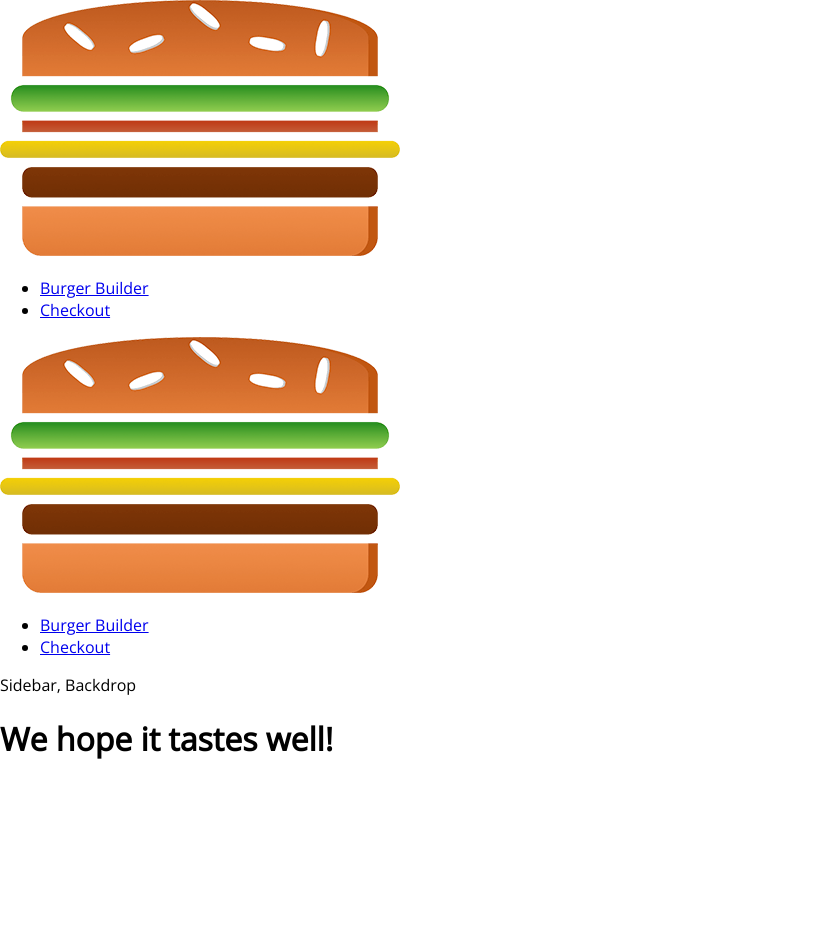
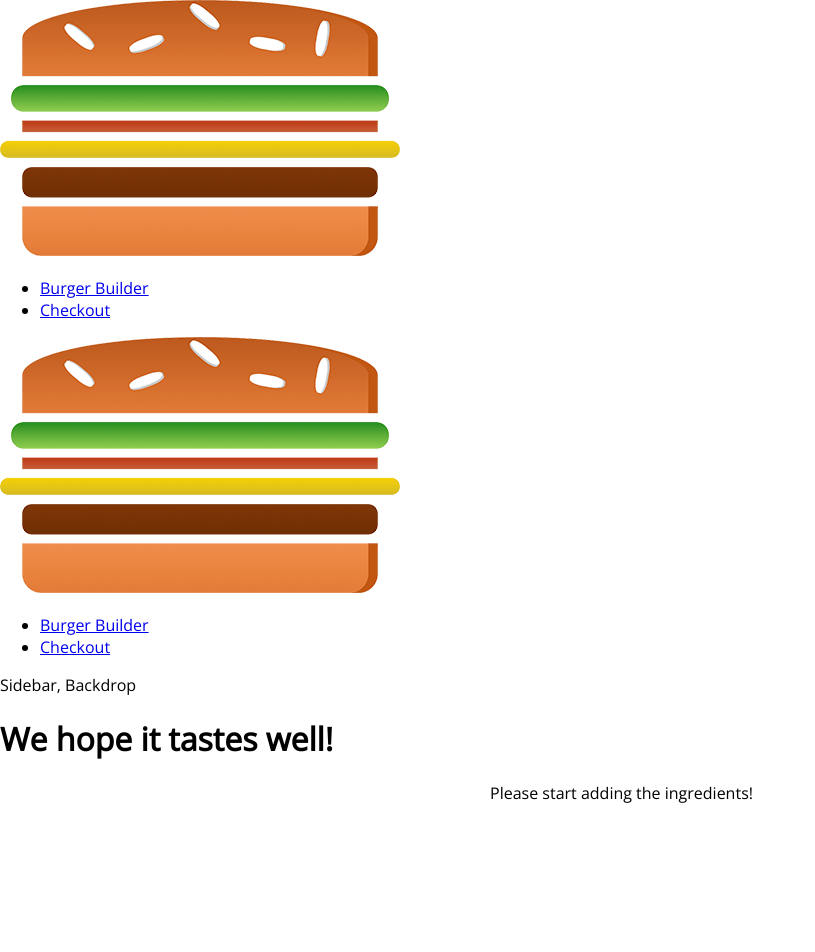
Before and after one commit to Arsainos/ReactBootcamp, a React app in the folder burgerbuilder/: page /checkout in a window 1280 px wide. Shown: the top 952 px of the page, without its empty margins (0-815 px from the left). Built offline with nearby package versions, Linux system fonts and the light colour scheme.

Commit message:
passing parameters with querystring

```diff
--- a/burgerbuilder/src/components/Order/CheckoutSummary/CheckoutSummary.js
+++ b/burgerbuilder/src/components/Order/CheckoutSummary/CheckoutSummary.js
@@ -13,12 +13,12 @@ const checkoutSummary = (props) => {
             </div>
             <Button
                 btnType="Danger"
-                clicked
+                clicked={props.checkoutCancelled}
             >
                 CANCEL</Button>
             <Button
                 btnType="Success"
-                clicked
+                clicked={props.checkoutContinued}
             >CONTINUE</Button>
         </div>
     );
--- a/burgerbuilder/src/containers/BurderBuilder/BurgerBuilder.js
+++ b/burgerbuilder/src/containers/BurderBuilder/BurgerBuilder.js
@@ -113,7 +113,15 @@ class BurgerBuilder extends Component {
             console.log(error);
         });
         */
-       this.props.history.push('/checkout');
+       const queryParams = [];
+       for (let i in this.state.ingredients) {
+           queryParams.push(encodeURIComponent(i) + '=' + encodeURIComponent(this.state.ingredients[i]));
+       }
+       const queryString = queryParams.join('&');
+       this.props.history.push({
+           pathname: '/checkout',
+           search: '?' + queryString
+       });
     }
 
     componentDidMount() {
--- a/burgerbuilder/src/containers/Checkout/Checkout.js
+++ b/burgerbuilder/src/containers/Checkout/Checkout.js
@@ -12,10 +12,31 @@ class Checkout extends Component {
         }
     }
 
+    componentDidMount() {
+        const query = new URLSearchParams(this.props.location.search);
+        const ingredients = {};
+        for(let param of query.entries()){
+            ingredients[param[0]] = +param[1];
+        }
+        this.setState({ingredients:ingredients});
+    }
+
+    checkoutCancelledHandler = () => {
+        this.props.history.goBack();
+    }
+
+    checkoutContinuedHanlder = () => {
+        this.props.history.replace('/checkout/contact-data');
+    }
+
     render() {
         return (
             <div>
-                <CheckoutSummary ingredients={this.state.ingredients}/>
+                <CheckoutSummary
+                    ingredients={this.state.ingredients}
+                    checkoutCancelled={this.checkoutCancelledHandler}
+                    checkoutContinued={this.checkoutContinuedHanlder}
+                />
             </div>
         )
     }
```
